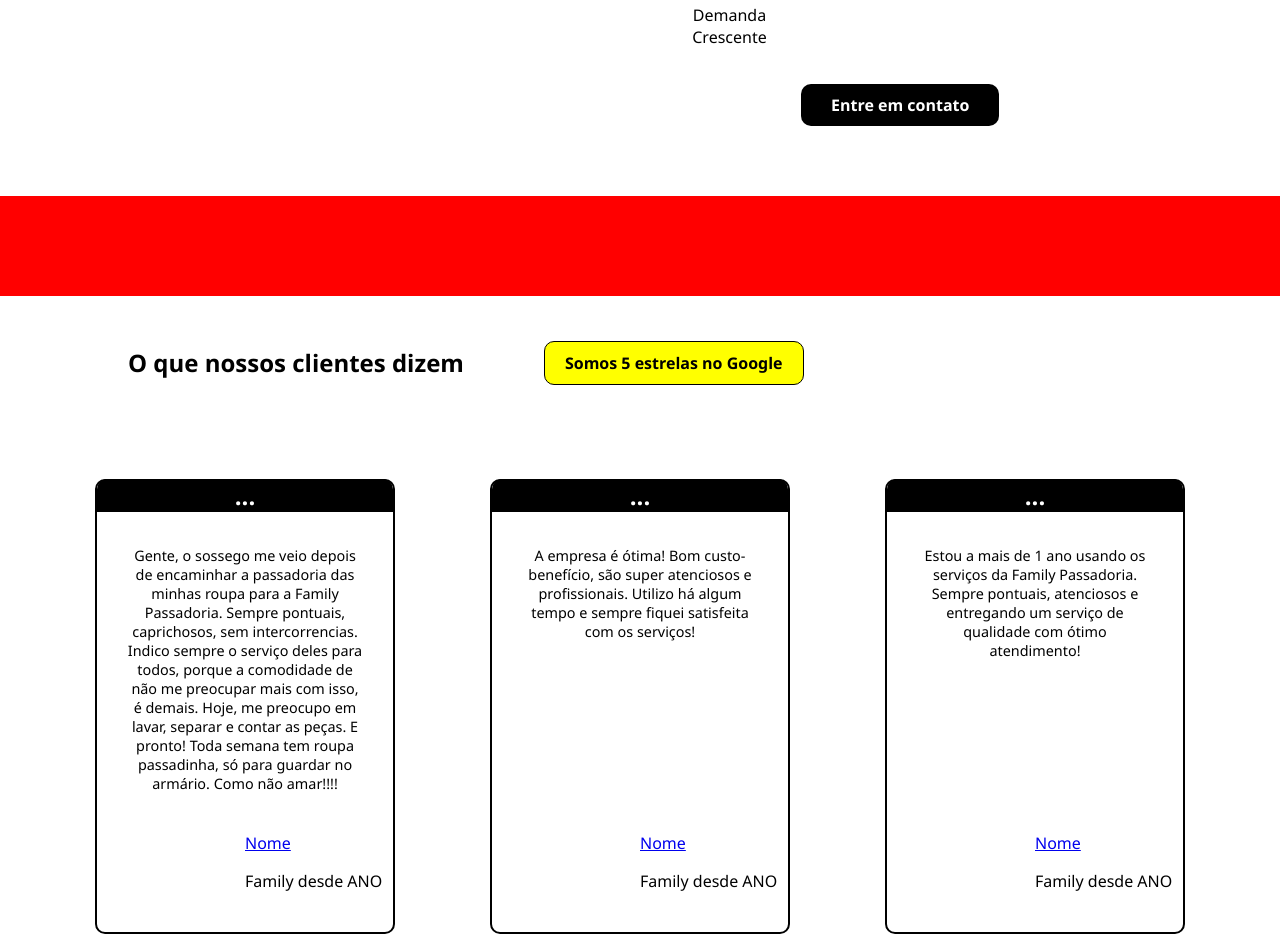
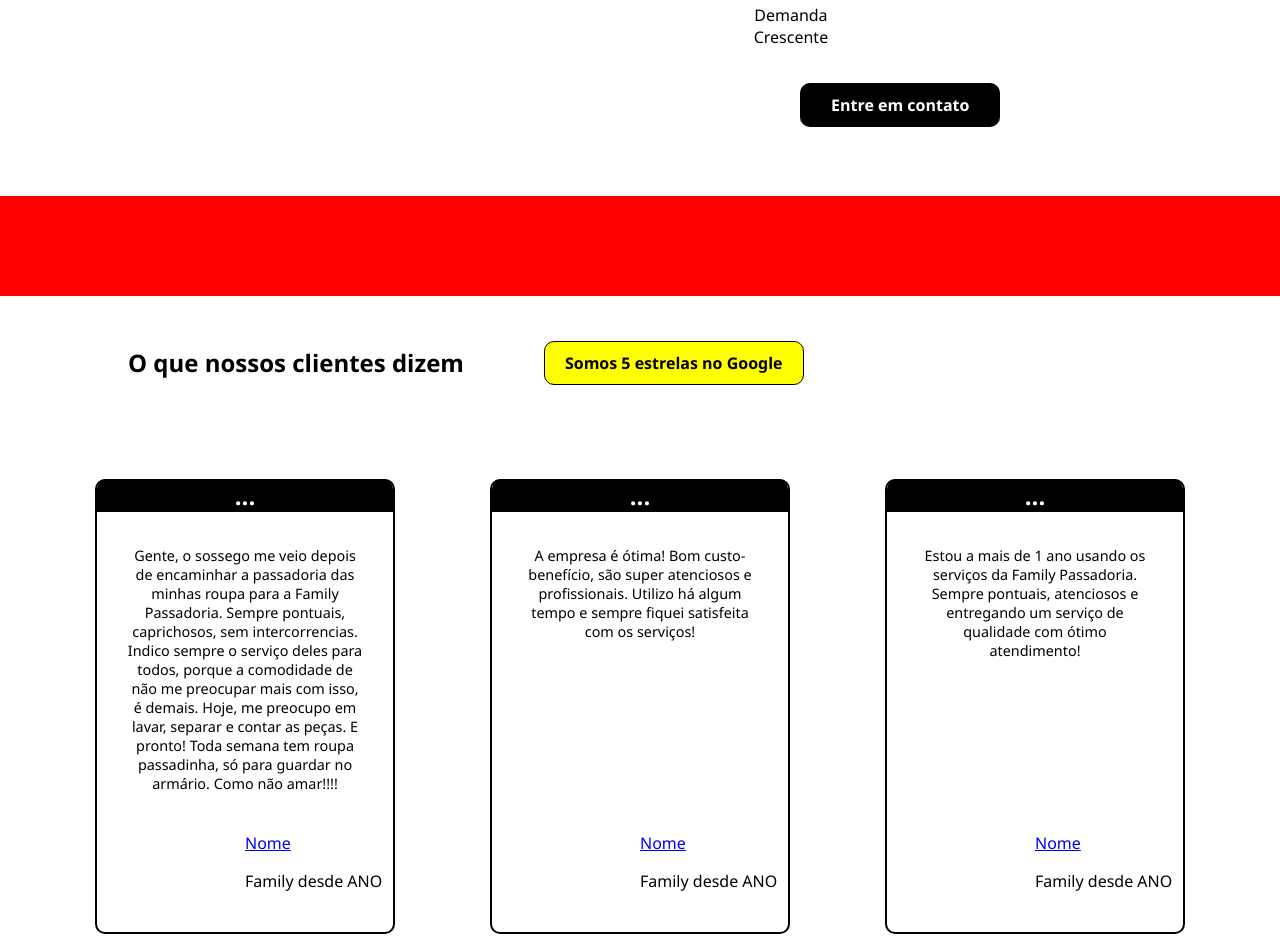
Before and after one commit to HILTONESJR/familypassadoria, a plain HTML site: page index.html in a window 1280 px wide. Shown: the part 3485-4422 px from the top of the page. Drawn offline with Linux system fonts and the light colour scheme.

Commit message:
alteração na proporção pq-family icons

```diff
--- a/styles.css
+++ b/styles.css
@@ -316,7 +316,7 @@ li > button:hover {
       display: flex;
       flex-direction: row;
       flex-wrap: wrap;
-      width: 80%;
+      width: 60%;
       gap: 30px;
       margin-bottom: 30px;
     }
@@ -585,6 +585,27 @@ li > button:hover {
       margin-bottom: -35px;
       z-index: 4;
      }
+    .link-card {
+    background-color: yellow;
+    padding: 10px 15px;
+    border-radius: 40px;
+    border: 1px solid #0000003d;
+    font-weight: bold;
+    margin-top: 20px;
+    text-decoration: none;
+    color: #000000;
+  }
+    .link-card:hover {
+    background-color: rgb(10, 10, 10);
+    padding: 10px 15px;
+    border-radius: 40px;
+    border: 1px solid #ffffff;
+    font-weight: bold;
+    margin-top: 20px;
+    text-decoration: none;
+    color: #a6ff00;
+    transition: 1s;
+  }
 
 
      .green-line {
```
